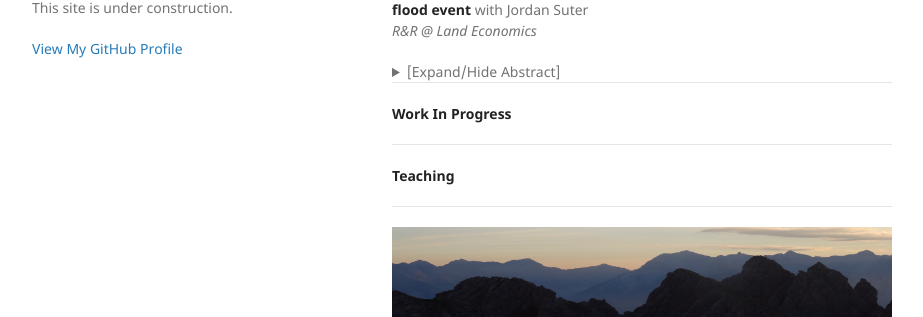
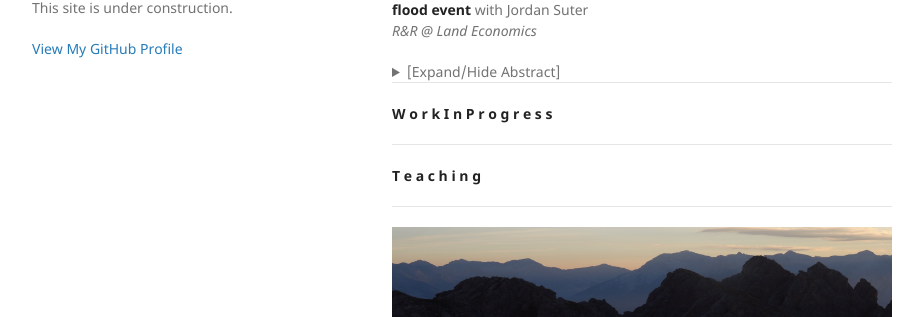
Before and after one commit to hannahhennighausen/hannahhennighausen.github.io, a Jekyll site: the page built from index.md, in a window 1280 px wide. Shown: the part 350-667 px from the top of the page, without its empty margins (178-1101 px from the left). Built offline with Jekyll 4.4.1, drawn with Linux system fonts in a browser that asks for light colours.

Commit message:
Update index.md

```diff
--- a/index.md
+++ b/index.md
@@ -22,11 +22,11 @@ The impact of flood events on flood risk perception has important implications f
 
 * * *
 
-**Work In Progress**
+**W o r k I n P r o g r e s s**
 
 * * *
 
-**Teaching**
+**T e a c h i n g**
 
 * * *
 
```
